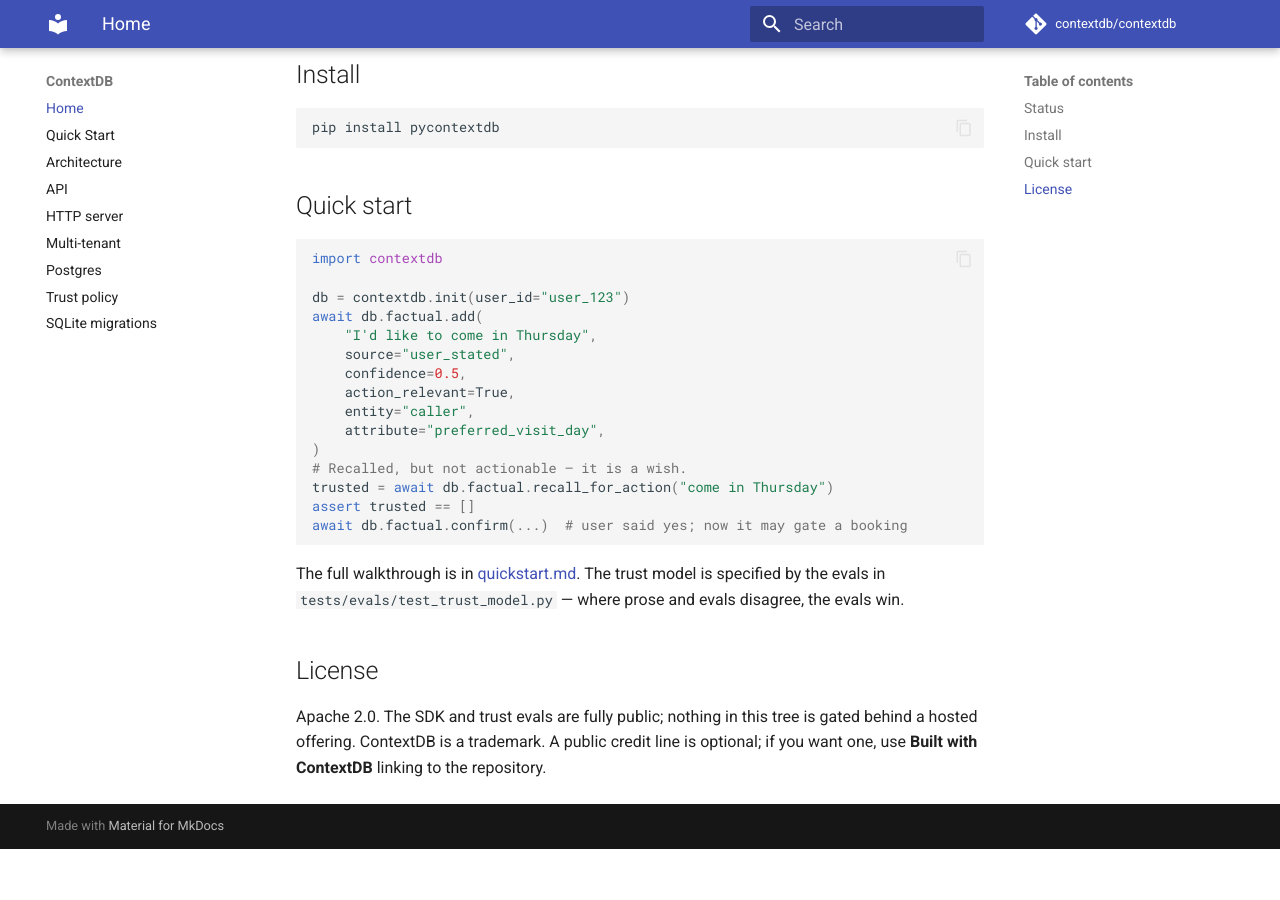
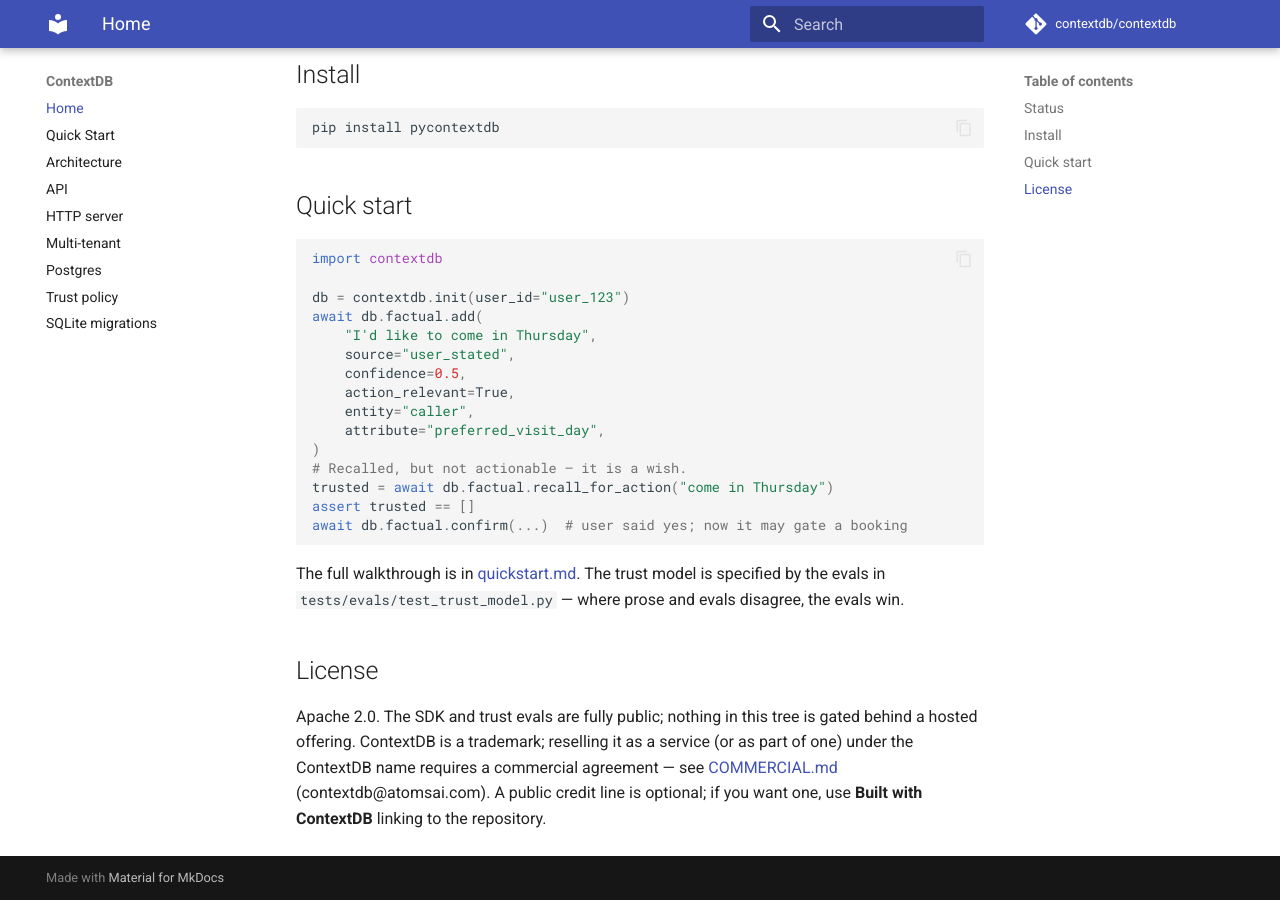
Before and after one commit to atomsai/contextdb, an MkDocs documentation site: the page built from docs/index.md, in a window 1280 px wide and 900 px high, scrolled down 516 px. Built offline with MkDocs 1.6.1 and Material for MkDocs 9.7.7, drawn with Linux system fonts in a browser that asks for light colours; comment, search, counter and statistics services are not loaded; before the commit the page ends 1365 px from its top, so only the background shows below that.

Commit message:
Add commercial-use and trademark terms with a resale contact
The code stays Apache-2.0. What requires a commercial agreement with
Atoms AI (contextdb@atomsai.com) is offering ContextDB as a hosted or
managed service — or reselling it as part of one — under the ContextDB
name or branding; the Apache license does not grant the marks. NOTICE
and the README/docs license sections point at COMMERCIAL.md.

Co-authored-by: AtomsAi <atomsai@users.noreply.github.com>

```diff
--- a/docs/index.md
+++ b/docs/index.md
@@ -49,6 +49,9 @@ prose and evals disagree, the evals win.
 ## License
 
 Apache 2.0. The SDK and trust evals are fully public; nothing in this
-tree is gated behind a hosted offering. ContextDB is a trademark. A
-public credit line is optional; if you want one, use **Built with
-ContextDB** linking to the repository.
+tree is gated behind a hosted offering. ContextDB is a trademark;
+reselling it as a service (or as part of one) under the ContextDB name
+requires a commercial agreement — see
+[COMMERCIAL.md](../COMMERCIAL.md) (contextdb@atomsai.com). A public
+credit line is optional; if you want one, use **Built with ContextDB**
+linking to the repository.
```
Also changed, not shown: COMMERCIAL.md (added, +40 -0 lines), README.md (+6 -3 lines), 1 other file.
